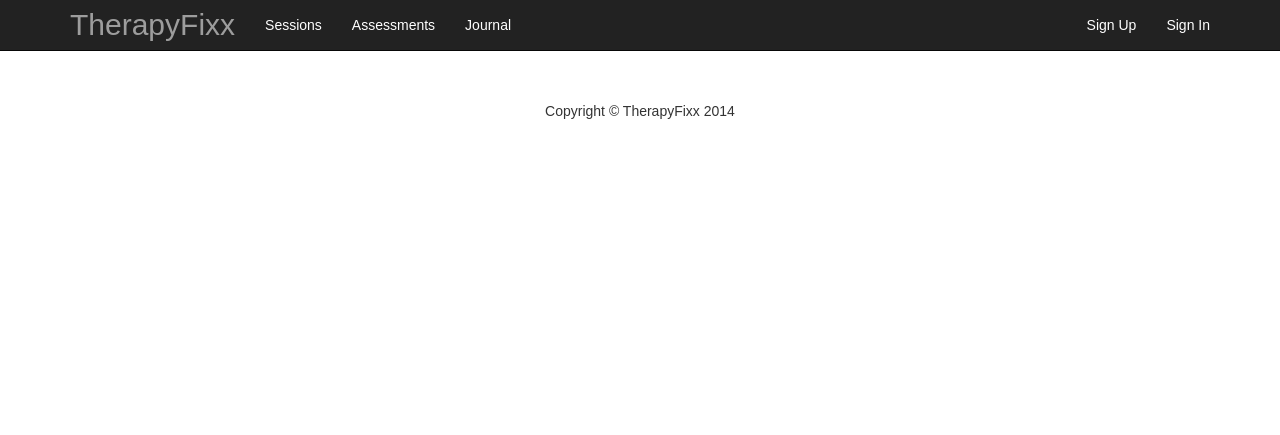
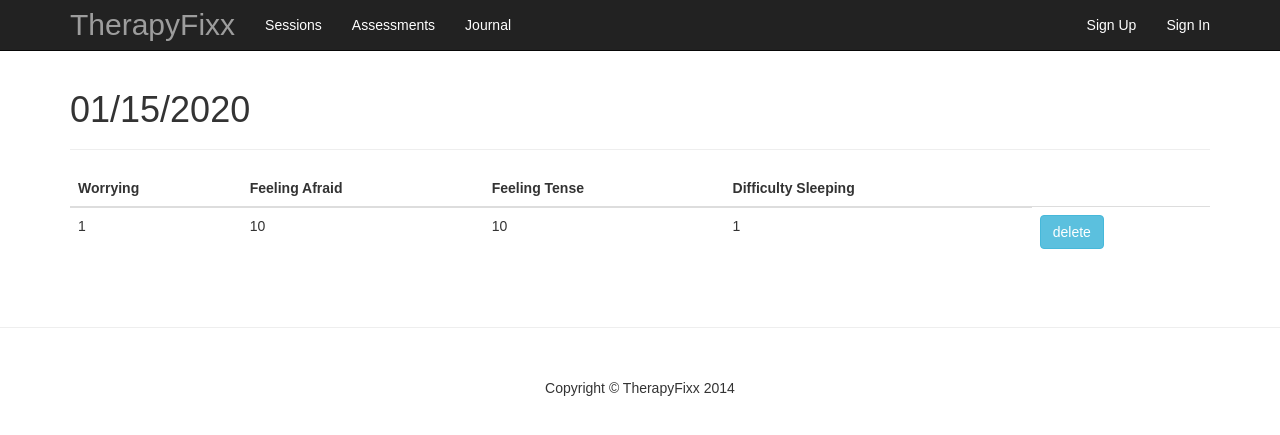
Before and after one commit to pwadams/TherapyFixx, a Rails app: page /anxiety_scales/1 in a window 1280 px wide. Shown: the top 435 px of the page. Run offline with Rails 7, Linux system fonts and the light colour scheme; tables that the repository leaves empty hold one stand-in row (values such as "Sample post"); style sheets or scripts are compiled from the project's sources; some libraries are stand-ins or nearby versions; some web fonts are replaced.

Commit message:
anxiety scale works

```diff
--- a/app/controllers/anxiety_scales_controller.rb
+++ b/app/controllers/anxiety_scales_controller.rb
@@ -8,6 +8,7 @@ class AnxietyScalesController < ApplicationController
 
   def show
     @anxiety_scale = AnxietyScale.find(params[:id])
+    @anxiety_scales = AnxietyScale.all
   end
 
   def create
--- a/app/views/anxiety_scales/show.html.erb
+++ b/app/views/anxiety_scales/show.html.erb
@@ -0,0 +1,31 @@
+<div class= "container">
+  <div class= "page-header">
+<h1>
+    <%= @anxiety_scale.date.strftime("%m/%d/%Y") %>
+</h1>
+  </div>
+
+  <table class="table">
+    <thead>
+      <th>Worrying</th>
+      <th>Feeling Afraid</th>
+      <th>Feeling Tense</th>
+      <th>Difficulty Sleeping</th>
+
+    </thead>
+    <tbody>
+       <% @anxiety_scales.each do |scale| %>
+       <tr>
+           <td><%= scale.worrying %></td>
+           <td><%= scale.feeling_afraid %></td>
+           <td><%= scale.feeling_tense %></td>
+           <td><%= scale.difficulty_sleeping %></td>
+
+           <td><%= link_to "delete", anxiety_scale_path(scale), class: "btn btn-info", method: :delete,
+           data: { confirm: "Are you sure?"} %>
+           </td>
+         </tr>
+       <% end %>
+     </tbody>
+   </table>
+ </div>
```
Also changed, not shown: app/views/stress_logs/show.html.erb (+28 -0 lines), app/views/users/show.html.erb (+13 -22 lines).
